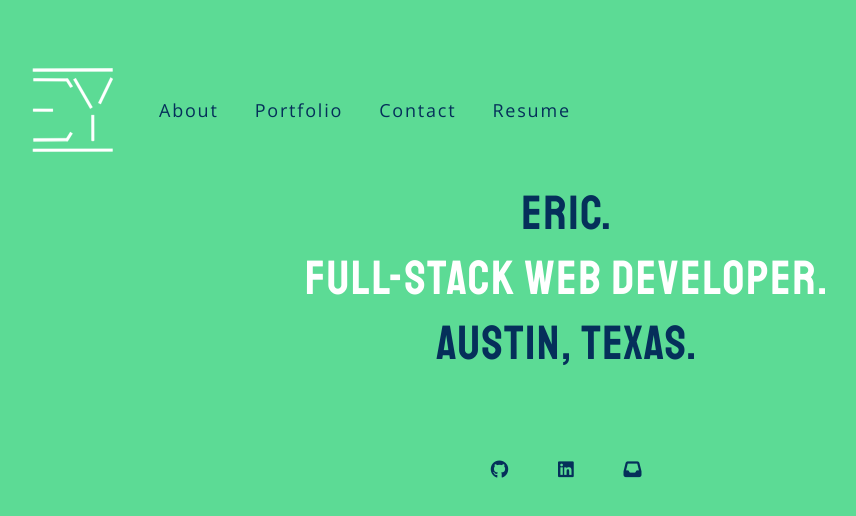
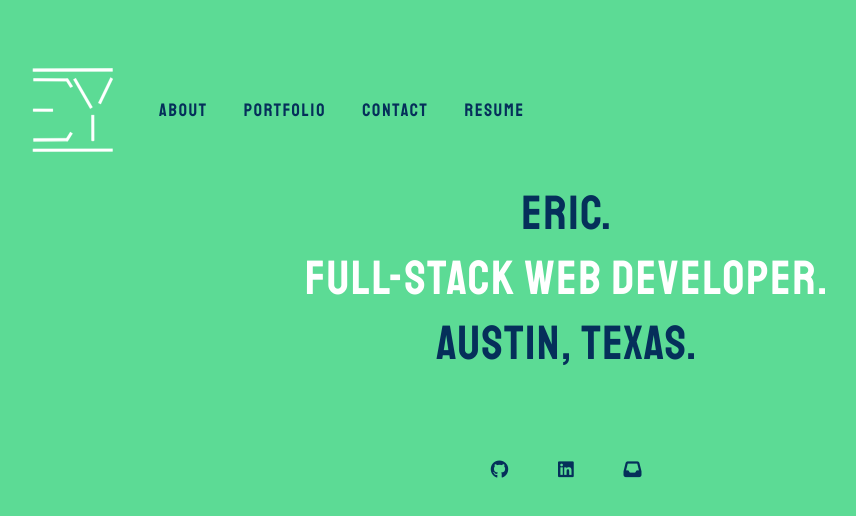
Before and after one commit to ericy98/react-portfolio, a React (Create React App) app in the folder client/: page / in a window 1280 px wide. Shown: the top 516 px of the page, without its empty margins (73-929 px from the left). Built offline with nearby package versions, Linux system fonts and the light colour scheme.

Commit message:
change nav font

```diff
--- a/client/src/index.css
+++ b/client/src/index.css
@@ -366,6 +366,10 @@ footer a:hover {
  border: 2px solid var(--text);
 }
 
+.nav-link {
+  font-family: 'Staatliches', cursive;
+}
+
 .who,
 .what,
 .contact {
```
